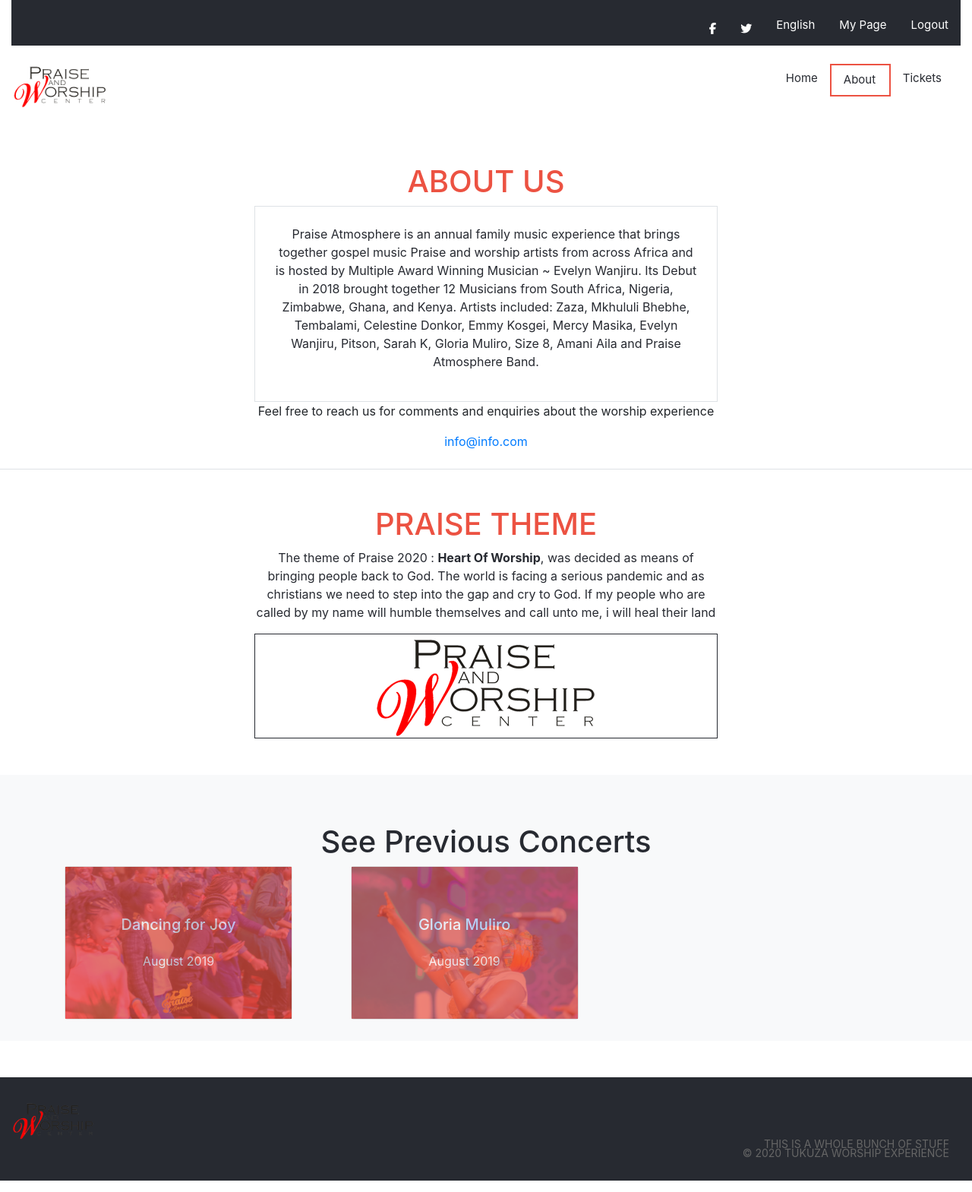
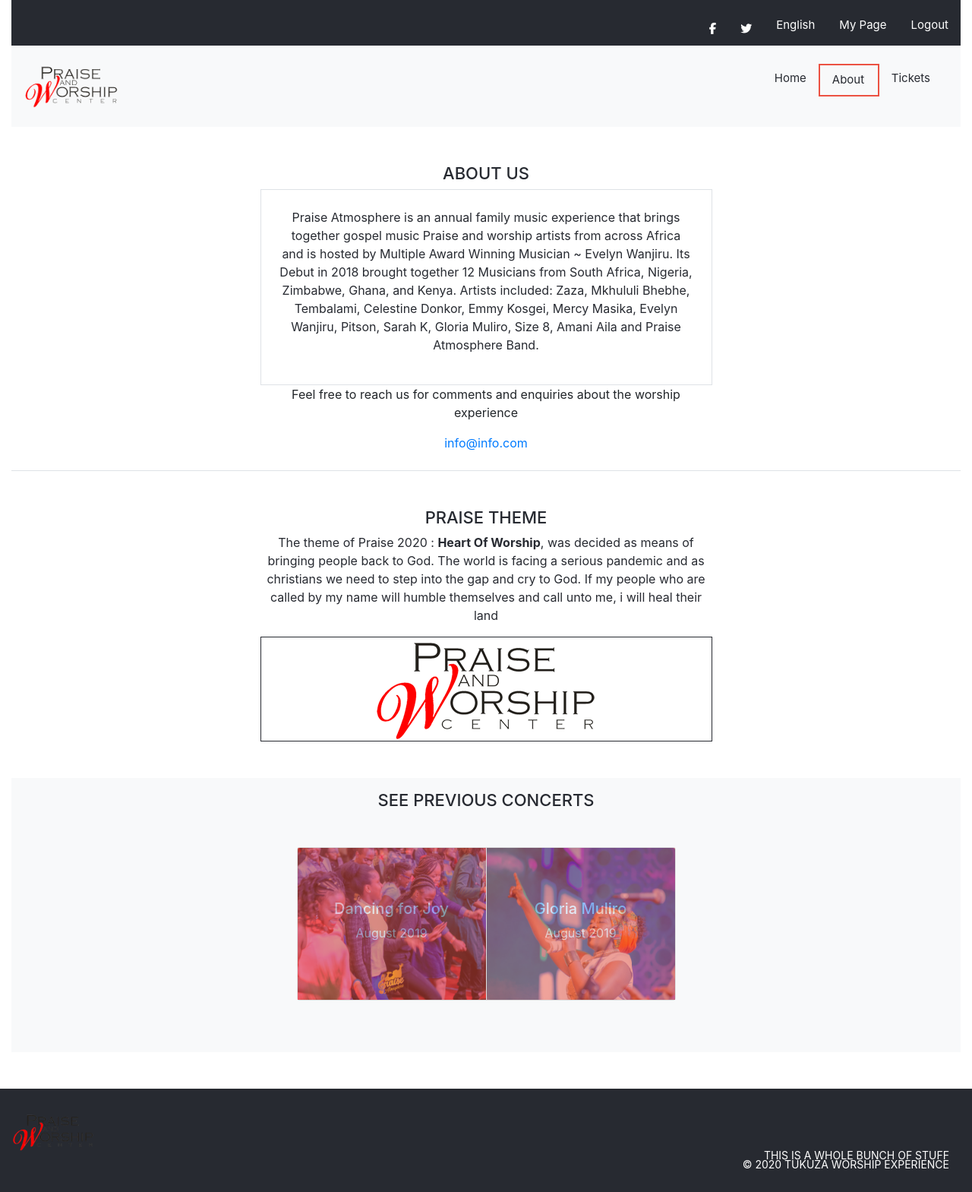
Before and after one commit to mimipeshy/conference-page, a PHP site: page /about.html in a window 1280 px wide. Shown: the whole page at 76% size. Run offline with PHP 8.4, Linux system fonts and the light colour scheme; some libraries are stand-ins or nearby versions.

Commit message:
Fixed margin errors in home page

```diff
--- a/about.html
+++ b/about.html
@@ -28,12 +28,11 @@
                 <li><a class="nav-text">Logout</a></li>
             </ul>
         </div>
-    </header>
-    <nav class="bottom-navbar navbar-expand-lg">
+      <nav class="bottom-navbar bg-light navbar-expand-lg">
         <a class="navbar-brand" href="#"><img src="images/logo.png" class="logo ml-3"></a>
         <button class="navbar-toggler" type="button" data-toggle="collapse" data-target="#navbarNav"
             aria-controls="navbarNav" aria-expanded="false" aria-label="Toggle navigation">
-            <span class="navbar-toggler-icon"></span>
+            <span class="navbar-toggler-icon bg-danger"></span>
         </button>
         <div class="collapse justify-content-end navbar-collapse menu" id="navbarNav">
             <ul class="d-flex p-4">
@@ -49,8 +48,10 @@
             </ul>
         </div>
     </nav>
-    <section class="main-section container-fluid justify-content-center d-flex flex-column col-lg-6 ">
-        <h1 class="main-color mt-5 tc">ABOUT US</h1>
+    </header>
+<main class="container-fluid p3">
+    <section class="main-section container-fluid d-flex flex-column col-lg-6 col-md-8">
+        <h1 class="main-color mt-5 tc justify-content-center">ABOUT US</h1>
         <article class="border tc justify-content-center align-items-center black-color p-4">
             <p>Praise Atmosphere is an annual family music experience that brings together gospel music Praise and
                 worship artists
@@ -64,7 +65,7 @@
         <a href="#" class="mb-4 tc">info@info.com</a>
     </section>
     <div class="border-top"></div>
-    <section class="main-section container-fluid justify-content-center d-flex flex-column col-lg-6">
+    <section class="main-section container-fluid d-flex flex-column col-md-8 col-lg-6">
         <h1 class="main-color mt-5 tc">PRAISE THEME</h1>
         <article class="tc justify-content-center align-items-center black-color">
             <p>The theme of Praise 2020 : <strong>Heart Of Worship</strong>,
@@ -78,27 +79,30 @@
             </div>
         </article>
     </section>
-    <section class="previous-concerts bg-light mt-5 p-3 container-fluid d-flex flex-column ">
-        <h1 class="black-color mt-5 tc">See Previous Concerts</h1>
-        <article class="container concert-column">
-            <div class="card-columns">
-                <div class="card concert-card">
-                    <img src="images/img3.jpg" alt="praise 2019" width="298" height="200">
-                    <div class="card-img-overlay d-flex flex-column justify-content-center align-items-center tc">
-                        <h5 class="mb-4 text-white">Dancing for Joy</h5>
+    <section class="previous-concerts bg-light mt-5 p-3 container-fluid d-flex flex-column">
+        <h1 class="black-color tc text-uppercase">See Previous Concerts</h1>
+        <article class="container col-lg-6">
+            <div class="card-group concert-column">
+                <div class="card">
+                    <img src="images/img3.jpg" alt="praise 2019" class="card-img-top" width="298" height="200">
+                    <div class="card-img-overlay card-inverse tc">
+                        <h5 class="text-white mt-5 tc">Dancing for Joy</h5>
                         <a href="#" class="text-white">August 2019</a>
+
                     </div>
                 </div>
-                <div class="card concert-card">
-                    <img src="images/img1.jpg" alt="praise 2019" width="298" height="200">
-                    <div class="card-img-overlay d-flex flex-column justify-content-center align-items-center tc">
-                        <h5 class="mb-4 text-white">Gloria Muliro</h5>
+                <div class="card">
+                    <img src="images/img1.jpg" alt="praise 2019" class="card-img-top" width="298" height="200">
+                    <div class="card-img-overlay card-inverse tc">
+                        <h5 class="text-white mt-5 tc">Gloria Muliro</h5>
                         <a href="#" class="text-white">August 2019</a>
+
                     </div>
                 </div>
             </div>
         </article>
     </section>
+    </main>
     <footer class="container-fluid back mt-5">
         <div class="logo-left mt-4">
             <img src="images/PWClogo4_300.png" alt="logo-left">
--- a/css/style.css
+++ b/css/style.css
@@ -1,8 +1,9 @@
 :root {
-    --main-color: #EC5242;
+  --main-color: #ec5242;
   --black: #272a31;
-    --grey: #D3D3D3;
-    --font-family: 'Lato',
+  --grey: #d3d3d3;
+  --font-family:
+    'Lato',
     sans-serif;
   --white: #fff;
 }
@@ -229,25 +233,37 @@ button {
   border-radius: 30px;
   color: var(--white);
 }
-.border-top{
+
+.border-top {
   border-top: 3px solid black;
 }
-.logo-box{
-    border:1px solid  #272a31 !important;
 
-}
-.concert-column .card {
-    margin-bottom: .75rem;
+.logo-box {
+  border: 1px solid #272a31 !important;
 }
 
-.concert-card {
+.concert-column {
+  margin-bottom: 0.75rem;
+  padding: 40px;
+}
+
+.card-header .concert-card {
   max-width: 300px;
   color: #272a31;
+  margin: 40px;
 }
+
 .card-img-overlay {
-    background: #ec5242;
-    opacity: 0.7;
+  background: var(--main-color);
+  opacity: 0.5;
 }
+
+.main-section h1,
+.previous-concerts h1 {
+  font-size: 22px;
+  color: var(--black);
+}
+
 footer .logo-left img {
   align-items: left;
   height: 50px;
@@ -263,7 +279,7 @@ footer .copyright {
   font-size: 14px;
   line-height: 12px;
   text-transform: uppercase;
-    color: #666;
+  color: var(--white);
   margin-bottom: 22px;
 }
 
@@ -272,19 +288,34 @@ footer .copyright {
   height: 100px;
 }
 
-@media screen and (max-width:769px) {
+@media screen and (min-width: 576px) {
   .top-navbar {
-        display: none
+    display: none;
   }
-
 
 }
 
-@media screen and (min-width:992px){
-.container{
+@media screen and (min-width: 768px) {
+  .top-navbar {
+    display: none;
+  }
+}
+
+@media screen and (max-width: 992px) {
+  .container {
     max-width: 960px;
   }
-@media screen and (min-width:1024px) {
+
+  .top-navbar {
+    display: none;
+  }
+
+  .card-group {
+    padding: 50px;
+  }
+}
+
+@media screen and (min-width: 1024px) {
 
   .main-program,
   .activities {
@@ -292,18 +323,17 @@ footer .copyright {
     align-items: center;
   }
 
-    .guests {
-        width: 50%;
-        margin-left: 350px;
-        margin-right: 350px;
+  .guest-artists {
+    width: 75%;
+  }
 
 }
-    .card-img-overlay {
-        display: block;
-    }
-}
 
-/*helper classes*/
+/* helper classes */
 .tc {
   text-align: center;
 }
+
+.jc {
+  justify-content: center;
+}
--- a/tickets.html
+++ b/tickets.html
@@ -48,7 +48,7 @@
         </div>
     </nav>
     <section class="tickets-page">
-        <div class=" guest-title tc mb-2 mt-2 pt-5">
+        <div class="guest-title tc mb-2 mt-2 pt-5">
             <h5>BUY YOUR TICKET HERE</h5>
         </div>
         <div class="card-group">
```
Also changed, not shown: other parts of css/style.css (+21 -18 lines), index.html (+35 -41 lines), images/blzck_bg.jpg (added), images/png-transparent-curve-orbit-s-angle-text-orange.png (added). Lines whose indentation alone changed are shown as unchanged.
